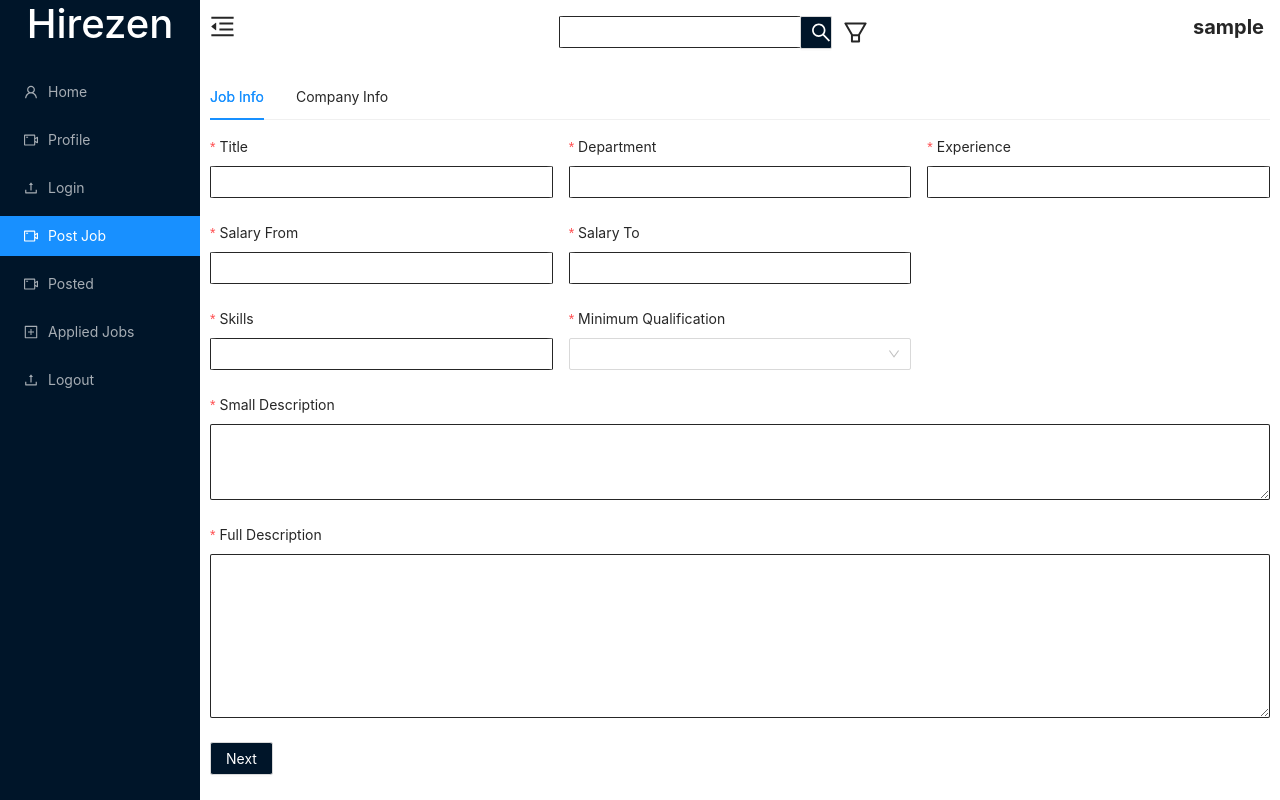
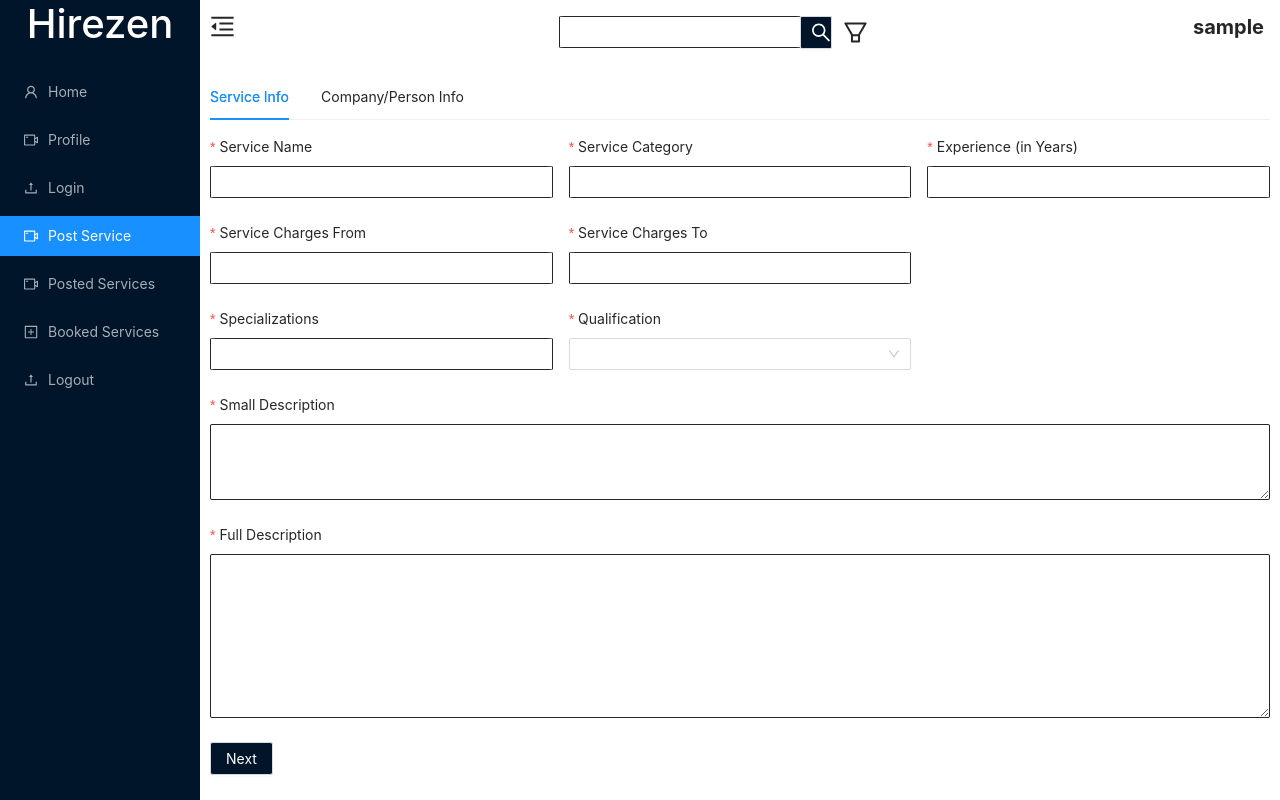
Before and after one commit to YashKumar-0307/Hirezen, a React (Create React App) app in the folder client/: page /post in a window 1280 px wide. Built offline with nearby package versions, Linux system fonts and the light colour scheme; no server answers; sample sign-in values are in the browser's storage.

Commit message:
Some changes done in service posting and profile details.

```diff
--- a/client/src/components/DefaultLayout.jsx
+++ b/client/src/components/DefaultLayout.jsx
@@ -67,13 +67,13 @@ class DefaultLayout extends React.Component {
               <Link to="/login">Login</Link>
             </Menu.Item>
             <Menu.Item key="/post" icon={<VideoCameraOutlined />}>
-              <Link to="/post">Post Job</Link>
+              <Link to="/post">Post Service</Link>
             </Menu.Item>
             <Menu.Item key="/posted" icon={<VideoCameraOutlined />}>
-              <Link to="/posted">Posted</Link>
+              <Link to="/posted">Posted Services</Link>
             </Menu.Item>
             <Menu.Item key="/appliedjob" icon={<PlusSquareOutlined />}>
-              <Link to="/appliedjob">Applied Jobs</Link>
+              <Link to="/appliedjob">Booked Services</Link>
             </Menu.Item>
             <Menu.Item
               key="/logout"
--- a/client/src/components/Filter.jsx
+++ b/client/src/components/Filter.jsx
@@ -47,7 +47,7 @@ function Filter() {
         <Form layout="vertical" onFinish={sort}>
           <Form.Item name="experience" label="Experience">
             <Select>
-              <Option value={0}>Fresher</Option>
+              <Option value={0}>New</Option>
               <Option value={1}>1 Year</Option>
               <Option value={2}>2 Years</Option>
               <Option value={3}>3 Years</Option>
@@ -55,14 +55,14 @@ function Filter() {
               <Option value={5}>5 Years</Option>
             </Select>
           </Form.Item>
-          <Form.Item name="salary" label="Salary">
+          <Form.Item name="salary" label="Service Charges">
             <Select>
-              <Option value={10000}>10000+</Option>
-              <Option value={15000}>15000+</Option>
-              <Option value={20000}>20000+</Option>
-              <Option value={25000}>25000+</Option>
-              <Option value={30000}>30000+</Option>
-              <Option value={50000}>50000+</Option>
+              <Option value={200}>200</Option>
+              <Option value={350}>350</Option>
+              <Option value={500}>500</Option>
+              <Option value={700}>750</Option>
+              <Option value={1000}>1000</Option>
+              <Option value={3000}>3000</Option>
             </Select>
           </Form.Item>
           <Button htmlType="submit">Filter</Button>
--- a/client/src/pages/AppliedJobs.jsx
+++ b/client/src/pages/AppliedJobs.jsx
@@ -30,15 +30,15 @@ function AppliedJobs() {
 
   const columns = [
     {
-      title: "Job Title",
+      title: "Service Title",
       dataIndex: "title",
     },
     {
-      title: "Company",
+      title: "Service Provider Name",
       dataIndex: "company",
     },
     {
-      title: "Applied Date",
+      title: "Booked Date",
       dataIndex: "appliedDate",
     },
   ];
@@ -46,7 +46,7 @@ function AppliedJobs() {
   return (
     <div>
       <DefaultLayout>
-        <h1>Applied Jobs</h1>
+        <h1>Booked Services</h1>
         <Table columns={columns} dataSource={userAppliedJobs} />
       </DefaultLayout>
     </div>
--- a/client/src/pages/Home.jsx
+++ b/client/src/pages/Home.jsx
@@ -34,9 +34,9 @@ function Home() {
                     <p className="homepage-pTag">{job.company}</p>
                     <hr />
                     <p className="homepage-pTag">{job.smallDescription}</p>
-                    <div className="flex">
+                    <div className="flex justify-content-between">
                       <p className="homepage-pTag">
-                        Salary:{" "}
+                        Service Charges:{" "}
                         <b>
                           {job.salaryFrom} - {job.salaryTo} /-
                         </b>
--- a/client/src/pages/Info.jsx
+++ b/client/src/pages/Info.jsx
@@ -31,11 +31,11 @@ function Info() {
         {job && (
           <div>
             <p>
-              <b>Title : </b>
+              <b>Service Name : </b>
               {job.title}
             </p>
             <p>
-              <b>Company : </b>
+              <b>Company/Person Name : </b>
               {job.company}
             </p>
             <p>
@@ -47,32 +47,32 @@ function Info() {
               {job.fullDescription}
             </p>
             <p>
-              <b>Skills Required : </b>
+              <b>Specialization: </b>
               {job.skillsRequired}
             </p>
             <p>
               <b>Experience : </b>
-              {job.experience}
+              {job.experience} Years
             </p>
             <p>
-              <b>Minimum Qualification : </b>
+              <b>Qualification : </b>
               {job.minimumQualification}
             </p>
             <hr />
             <p>
-              <b>Salary Range : </b>
+              <b>Service Charge Range : </b>
               {job.salaryFrom} - {job.salaryTo}
             </p>
             <p>
-              <b>Department : </b>
+              <b>Service Category : </b>
               {job.department}
             </p>
             <p>
-              <b>Company Profile : </b>
+              <b>Service Provider Profile : </b>
               {job.companyDescription}
             </p>
             <p>
-              <b>Total Candidates Applied : </b>
+              <b>Current Booked Service Count : </b>
               {job.appliedCandidates?.length > 0
                 ? job.appliedCandidates.length
                 : 0}
@@ -86,7 +86,7 @@ function Info() {
               ) : alreadyApplied ? (
                 <Tag color="green">Already Applied</Tag>
               ) : (
-                <Button onClick={applyNow}>Apply Now</Button>
+                <Button onClick={applyNow}>Book Now</Button>
               )}
               <p>
                 <b>Posted On : </b>
--- a/client/src/pages/Post.jsx
+++ b/client/src/pages/Post.jsx
@@ -28,14 +28,14 @@ function Post() {
     <div>
       <DefaultLayout>
         <Tabs defaultActiveKey="0" activeKey={activeTab}>
-          <TabPane tab="Job Info" key="0">
+          <TabPane tab="Service Info" key="0">
             <Form layout="vertical" onFinish={onFirstFormFinish}>
               <Row gutter={16}>
                 <Col lg={8} sm={24}>
                   <Form.Item
                     name="title"
                     rules={[{ required: true }]}
-                    label="Title"
+                    label="Service Name"
                   >
                     <Input />
                   </Form.Item>
@@ -44,7 +44,7 @@ function Post() {
                   <Form.Item
                     name="department"
                     rules={[{ required: true }]}
-                    label="Department"
+                    label="Service Category"
                   >
                     <Input />
                   </Form.Item>
@@ -53,7 +53,7 @@ function Post() {
                   <Form.Item
                     name="experience"
                     rules={[{ required: true }]}
-                    label="Experience"
+                    label="Experience (in Years)"
                   >
                     <Input />
                   </Form.Item>
@@ -62,7 +62,7 @@ function Post() {
                   <Form.Item
                     name="salaryFrom"
                     rules={[{ required: true }]}
-                    label="Salary From"
+                    label="Service Charges From"
                   >
                     <Input type="number" />
                   </Form.Item>
@@ -71,7 +71,7 @@ function Post() {
                   <Form.Item
                     name="salaryTo"
                     rules={[{ required: true }]}
-                    label="Salary To"
+                    label="Service Charges To"
                   >
                     <Input type="number" />
                   </Form.Item>
@@ -82,7 +82,7 @@ function Post() {
                   <Form.Item
                     name="skillsRequired"
                     rules={[{ required: true }]}
-                    label="Skills"
+                    label="Specializations"
                   >
                     <Input />
                   </Form.Item>
@@ -91,7 +91,7 @@ function Post() {
                   <Form.Item
                     name="minimumQualification"
                     rules={[{ required: true }]}
-                    label="Minimum Qualification"
+                    label="Qualification"
                   >
                     <Select>
                       <Option value="Degree">Degree</Option>
@@ -122,14 +122,14 @@ function Post() {
               <Button htmlType="submit">Next</Button>
             </Form>
           </TabPane>
-          <TabPane tab="Company Info" key="1">
+          <TabPane tab="Company/Person Info" key="1">
             <Form layout="vertical" onFinish={onFinalFormFinish}>
               <Row gutter={16}>
                 <Col lg={8} sm={24}>
                   <Form.Item
                     name="company"
                     rules={[{ required: true }]}
-                    label="Company Name"
+                    label="Company Name / Individual"
                   >
                     <Input />
                   </Form.Item>
@@ -138,7 +138,7 @@ function Post() {
                   <Form.Item
                     name="email"
                     rules={[{ required: true }]}
-                    label="Company Email"
+                    label="Email"
                   >
                     <Input />
                   </Form.Item>
@@ -157,7 +157,7 @@ function Post() {
                   <Form.Item
                     name="companyDescription"
                     rules={[{ required: true }]}
-                    label="Company Description"
+                    label="Description"
                   >
                     <TextArea rows={5} />
                   </Form.Item>
--- a/client/src/pages/Posted.jsx
+++ b/client/src/pages/Posted.jsx
@@ -21,12 +21,12 @@ function Posted() {
       dataIndex: "title",
     },
     {
-      title: "Company",
+      title: "Company/Individual",
       dataIndex: "company",
     },
 
     {
-      title: "Applied Candidates",
+      title: "No. of Booked Services",
       dataIndex: "appliedCandidatesIds",
     },
     {
@@ -96,7 +96,7 @@ function Posted() {
         dataIndex: "fullName",
       },
       {
-        title: "Applied Date",
+        title: "Booked Date",
         dataIndex: "appliedDate",
       },
     ];
@@ -125,7 +125,7 @@ function Posted() {
         <h1>Posted Services</h1>
         <Table columns={columns} dataSource={dataSource} />
         <Modal
-          title="Applied Candidats List"
+          title="Booked Services List"
           visible={isModalVisible}
           onOk={handleOk}
           onCancel={handleCancel}
--- a/client/src/pages/Profile.jsx
+++ b/client/src/pages/Profile.jsx
@@ -110,7 +110,7 @@ function Profile() {
               <Button htmlType="submit">Next</Button>
             </Form>
           </TabPane>
-          <TabPane tab="Skills and Education" key="2">
+          <TabPane tab="Services and Education" key="2">
             <Form
               initialValues={user}
               layout="vertical"
@@ -164,7 +164,7 @@ function Profile() {
                               required
                               rules={[{ required: true }]}
                               {...field}
-                              label="Skills"
+                              label="Services Done Till Now"
                               style={{ width: "80%" }}
                             >
                               <TextArea rows={4} />
@@ -201,7 +201,7 @@ function Profile() {
                               required
                               rules={[{ required: true }]}
                               {...field}
-                              label="Project"
+                              label="Business Address"
                               style={{ width: "80%" }}
                             >
                               <TextArea rows={4} />
```
